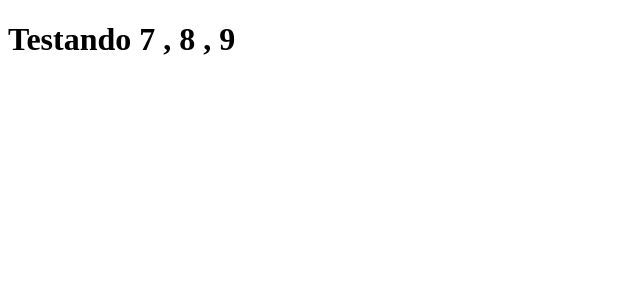
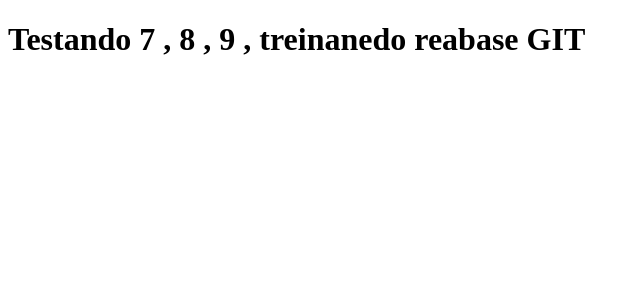
Before and after one commit to rgpsico/react-treino, a React (Create React App) app: page / in a window 1280 px wide. Shown: the top 300 px of the page, without its empty margins (0-640 px from the left). Built offline with nearby package versions, Linux system fonts and the light colour scheme.

Commit message:
treinando o git rebase

```diff
--- a/src/App.js
+++ b/src/App.js
@@ -5,6 +5,6 @@
 }
 */
 let  App = () =>{
-  return <h1>Testando 7 , 8 , 9 </h1>
+  return <h1>Testando 7 , 8 , 9 , treinanedo reabase GIT </h1>
 }
 export default App;
```
